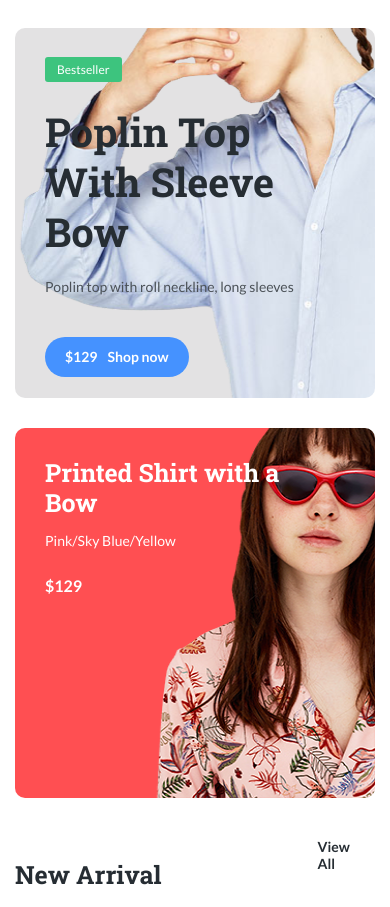
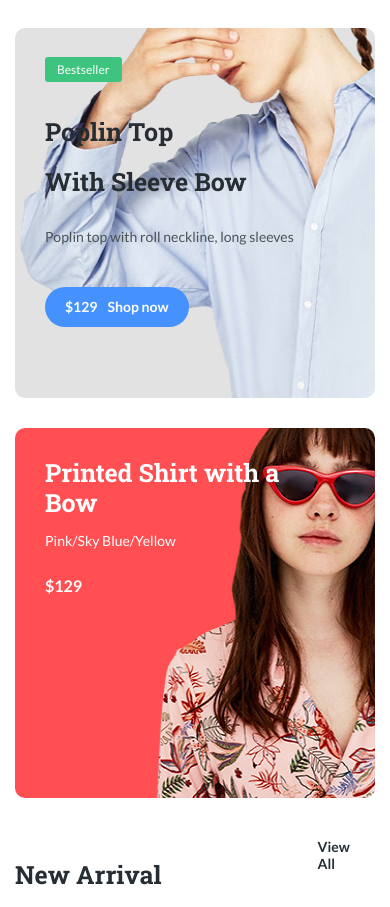
Before and after one commit to aretea83/willberries, a plain HTML site: page index.html in a window 390 px wide. Shown: the part 1442-2349 px from the top of the page. Drawn offline with nearby package versions, Linux system fonts and the light colour scheme.

Commit message:
Update style.css

```diff
--- a/css/style.css
+++ b/css/style.css
@@ -284,4 +284,7 @@ body {
     .card-4 {
         background-position: top right;
     }
+    .card-title.large {
+        font-size: 25px;
+    }
 }
```
